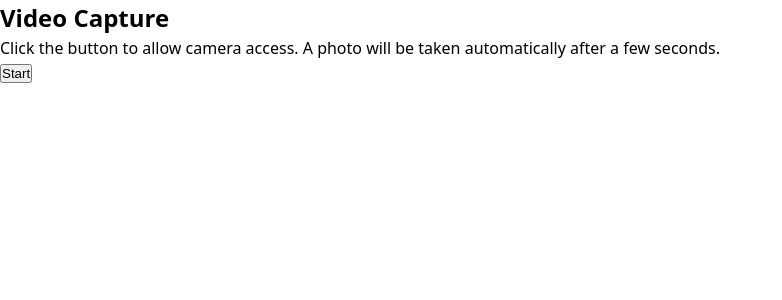
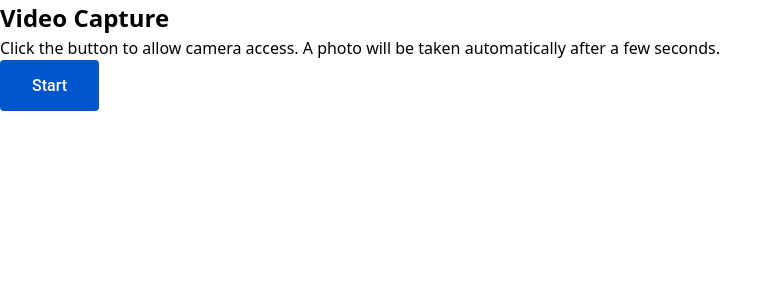
Before and after one commit to nata8613/video-capture-web-app, a React (Vite) app: page / in a window 1280 px wide. Shown: the top 300 px of the page, without its empty margins (0-782 px from the left). Built offline with nearby package versions, Linux system fonts and the light colour scheme.

Commit message:
feature: style button component

```diff
--- /dev/null
+++ b/src/components/button/Button.styled.tsx
@@ -0,0 +1,54 @@
+import styled from 'styled-components';
+
+export const StyledButton = styled.button`
+  display: inline-flex;
+  align-items: center;
+  justify-content: center;
+
+  width: 100%;
+  max-width: 280px;
+
+  padding: ${({ theme }) => theme.spacing.medium};
+  border: none;
+  border-radius: ${({ theme }) => theme.borderRadius.small};
+
+  font-family: ${({ theme }) => theme.typography.font.primary};
+  font-size: ${({ theme }) => theme.typography.fontSize.base};
+  font-weight: ${({ theme }) => theme.typography.fontWeight.medium};
+
+  cursor: pointer;
+  transition:
+    background-color 0.2s ease,
+    transform 0.1s ease;
+
+  background-color: ${({ theme }) => theme.colors.primary};
+  color: ${({ theme }) => theme.colors.white};
+
+  &:hover {
+    background-color: ${({ theme }) => theme.colors.buttonHover};
+  }
+
+  &:active {
+    transform: scale(0.98);
+  }
+
+  &:focus-visible {
+    outline: 3px solid ${({ theme }) => theme.colors.secondary};
+    outline-offset: 3px;
+  }
+
+  ${({ disabled, theme }) =>
+    disabled &&
+    `
+    background-color: ${theme.colors.buttonDisabled};
+    color: ${theme.colors.textDisabled};
+    cursor: not-allowed;
+    pointer-events: none;
+    box-shadow: none;
+  `}
+
+  @media (min-width: 480px) {
+    width: auto;
+    padding: ${({ theme }) => theme.spacing.medium} ${({ theme }) => theme.spacing.large};
+  }
+`;
--- a/src/components/button/Button.tsx
+++ b/src/components/button/Button.tsx
@@ -1,9 +1,10 @@
 import React, { type ButtonHTMLAttributes } from 'react';
+import { StyledButton } from './Button.styled';
 
 interface ButtonProps extends ButtonHTMLAttributes<HTMLButtonElement> {
   children: React.ReactNode;
 }
 
 export const Button: React.FC<ButtonProps> = ({ children, ...props }) => {
-  return <button {...props}>{children}</button>;
+  return <StyledButton {...props}>{children}</StyledButton>;
 };
```
